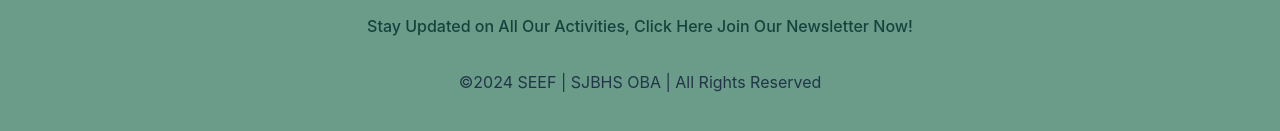
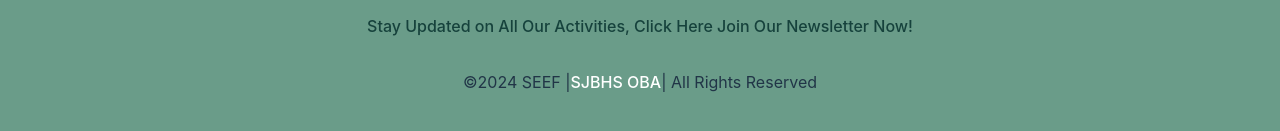
Before and after one commit to joshua-jinu/seef-website, a React (Vite) app: page / in a window 1280 px wide. Shown: the part 957-1088 px from the top of the page. Built offline with nearby package versions, Linux system fonts and the light colour scheme.

Commit message:
linking footer

```diff
--- a/src/components/Footer.jsx
+++ b/src/components/Footer.jsx
@@ -27,7 +27,11 @@ function Footer() {
         </div>
         <div className='rights footer-section'>
           <h4>
-          ©2024 SEEF | SJBHS OBA | All Rights Reserved
+          ©2024 SEEF |
+          <a href="https://sjbhsoba.net/" style={{color:"white", textDecoration:"none"}}>
+          SJBHS OBA
+          </a>
+           | All Rights Reserved
           </h4>
         </div>
     </footer>
```
